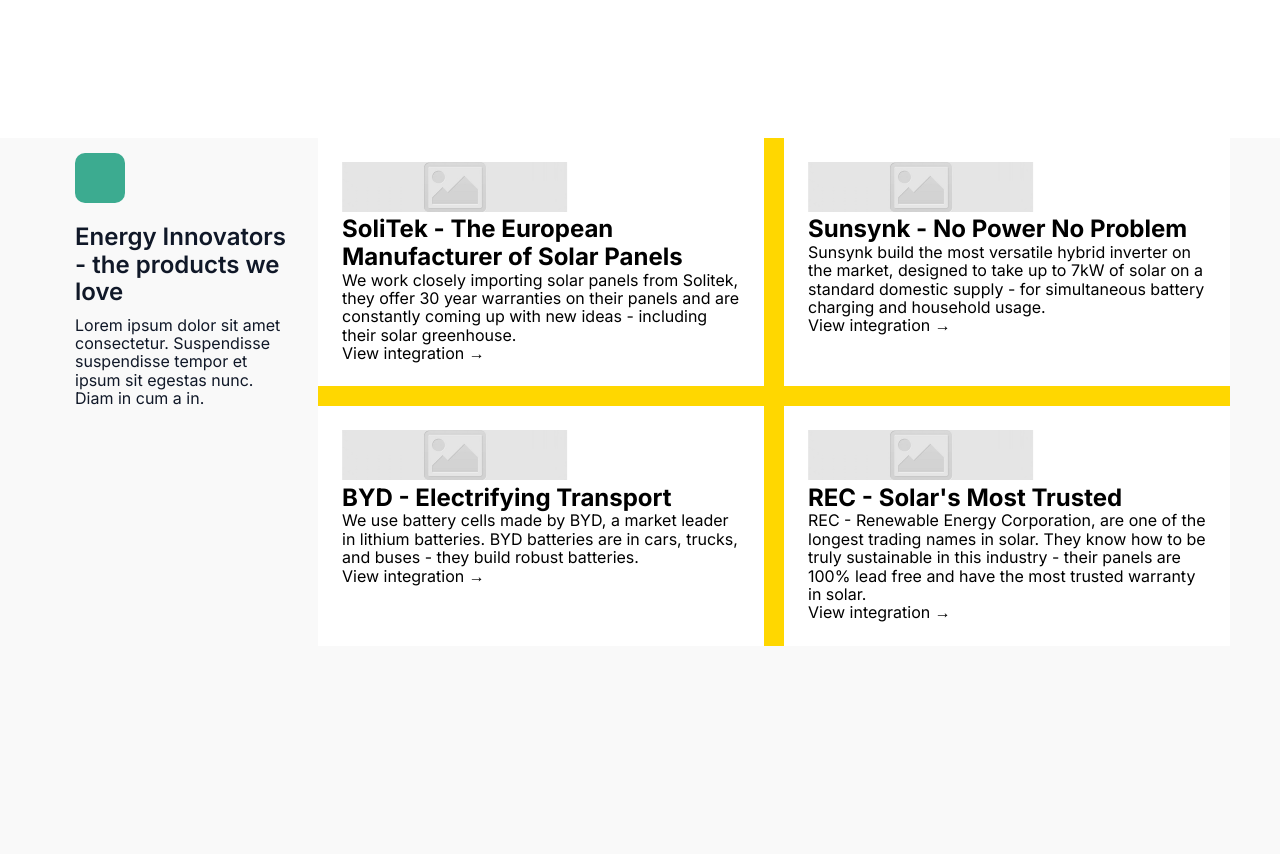
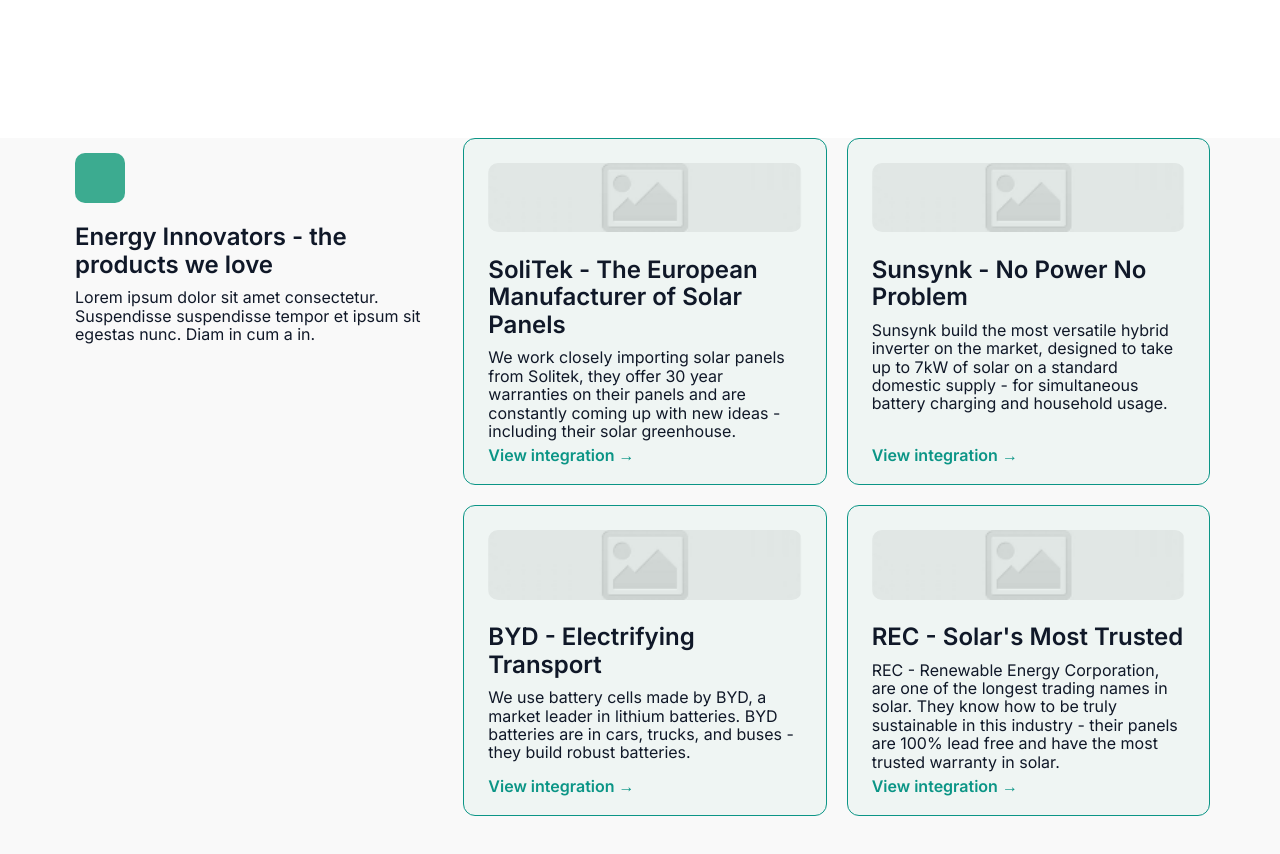
Before and after one commit to mfmm26/Landing-page-for-Solar-comapny, a plain HTML site: page index.html in a window 1280 px wide. Shown: the part 3480-4334 px from the top of the page. Drawn offline with Linux system fonts and the light colour scheme.

Commit message:
update 2

```diff
--- a/styles/style.css
+++ b/styles/style.css
@@ -406,8 +406,7 @@ section.info .container .text-content .single h3 span {
   color: var(--dark-text);
   margin: 20px 20px;
 }
-.kits .container {
-}
+
 .kits .container .cardsBox {
   display: grid;
   grid-template-columns: repeat(auto-fit, minmax(300px, 1fr));
@@ -489,10 +488,14 @@ section.info .container .text-content .single h3 span {
 }
 .products .all {
   display: grid;
-  grid-template-columns: 20% 80%;
+  grid-template-columns: 1fr 2fr;
   gap: 20px;
 }
-
+@media (max-width: 768px) {
+  .products .all {
+    grid-template-columns: 1fr 1fr;
+  }
+}
 .products .all .left {
   display: flex;
   height: fit-content;
@@ -518,13 +521,48 @@ section.info .container .text-content .single h3 span {
   color: var(--dark-text);
 }
 .products .right {
-  background-color: gold;
   display: grid;
   grid-template-columns: 1fr 1fr;
   gap: 20px;
 }
+@media (max-width: 768px) {
+  .products .right {
+    grid-template-columns: 1fr;
+  }
+}
 .products .right .box {
   padding: 24px;
-  background-color: #fff;
+  background-color: #3cab900d;
+  border: 1px solid var(--nav-background);
+  border-radius: 12px;
+  position: relative;
 }
+.products .right .box img {
+  width: 100%;
+  mix-blend-mode: luminosity;
+  margin-bottom: 10px;
+  border-radius: 10px;
+}
+
+.products .right .box .text h2 {
+  font-weight: 600;
+  color: var(--dark-text);
+  margin: 10px 0;
+}
+.products .right .box .text p {
+  font-size: 16px;
+  font-weight: 400;
+  color: var(--dark-text);
+  margin: 10px 0 20px 0;
+}
+
+.products .right .box .text a {
+  color: var(--nav-background);
+  font-weight: 600;
+  font-size: 16px;
+  margin: 10px 0;
+  position: absolute;
+  bottom: 10px;
+}
+
 /* end products section */
```
